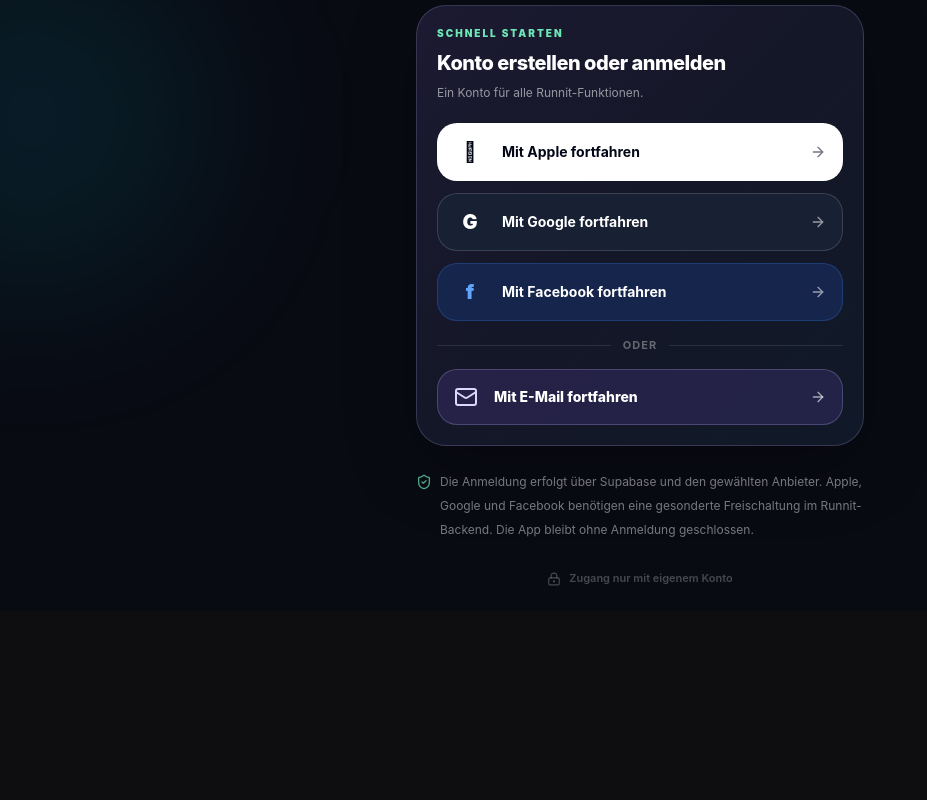
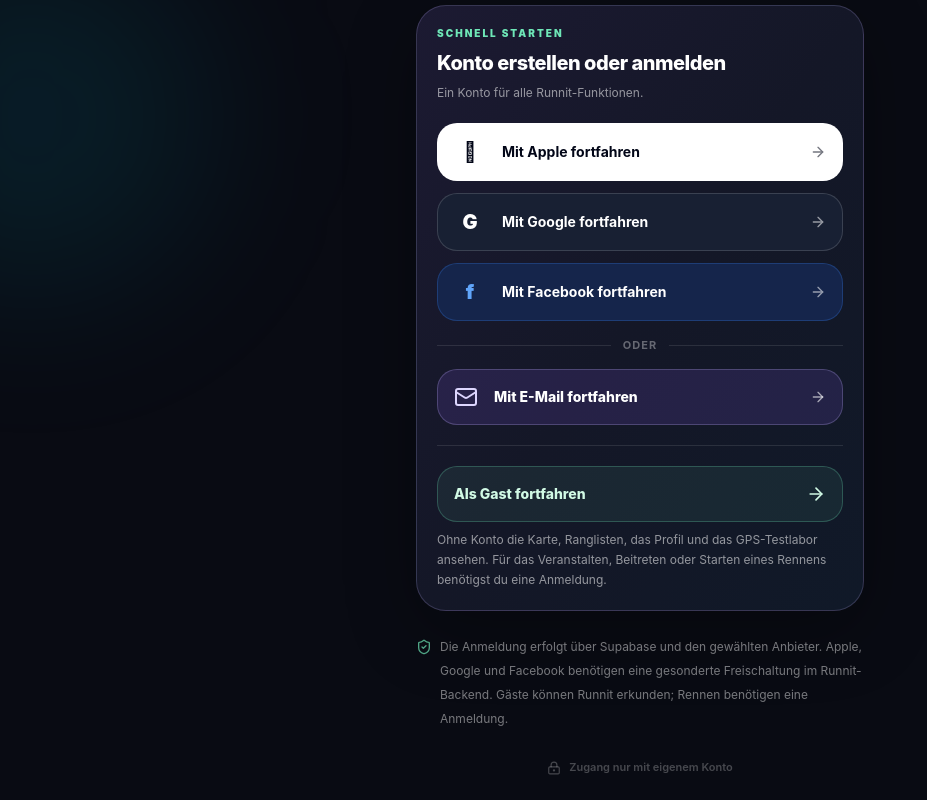
Before and after one commit to Tokioace/Runnit, a React (Vite) app: page / in a window 1280 px wide. Shown: the part 475-1275 px from the top of the page, without its empty margins (0-927 px from the left). Before the commit the page ends 1086 px from the top, so only its background shows below. Built offline with nearby package versions, Linux system fonts and the light colour scheme; no server answers.

Commit message:
feat(onboarding): offer transparent guest access with race restrictions

```diff
--- a/src/components/auth/WelcomeAuthScreen.tsx
+++ b/src/components/auth/WelcomeAuthScreen.tsx
@@ -9,7 +9,7 @@ import AccountAuthPanel from '../profile/AccountAuthPanel';
 
 type Props = Pick<UseSupabaseUserReturn,
   'signInWithProvider' | 'sendMagicLink' | 'verifyEmailOtp' | 'signIn' | 'signUp' | 'loadError'
->;
+> & { onContinueAsGuest: () => void };
 
 type EmailMode = 'hidden' | 'magic-link' | 'password';
 
@@ -39,7 +39,7 @@ function authErrorMessage(error: unknown): string {
   return 'Anmeldung konnte nicht gestartet werden. Bitte versuche es erneut oder nutze E-Mail.';
 }
 
-export default function WelcomeAuthScreen({ signInWithProvider, sendMagicLink, verifyEmailOtp, signIn, signUp, loadError }: Props) {
+export default function WelcomeAuthScreen({ signInWithProvider, sendMagicLink, verifyEmailOtp, signIn, signUp, loadError, onContinueAsGuest }: Props) {
   const [emailMode, setEmailMode] = useState<EmailMode>('hidden');
   const [email, setEmail] = useState('');
   const [verificationEmail, setVerificationEmail] = useState<string | null>(null);
@@ -237,6 +237,14 @@ export default function WelcomeAuthScreen({ signInWithProvider, sendMagicLink, v
             </div>
           )}
 
+          <div className="mt-5 border-t border-white/10 pt-5">
+            <button type="button" onClick={onContinueAsGuest} disabled={Boolean(pending)}
+              className="flex min-h-14 w-full items-center justify-between gap-3 rounded-2xl border border-emerald-300/25 bg-emerald-300/[0.08] px-4 text-left text-sm font-extrabold text-emerald-100 transition hover:bg-emerald-300/[0.14] disabled:opacity-50">
+              <span>Als Gast fortfahren</span>
+              <ArrowRight className="h-5 w-5 shrink-0" aria-hidden="true" />
+            </button>
+            <p className="mt-2 text-xs leading-5 text-white/55">Ohne Konto die Karte, Ranglisten, das Profil und das GPS-Testlabor ansehen. Für das Veranstalten, Beitreten oder Starten eines Rennens benötigst du eine Anmeldung.</p>
+          </div>
           {loadError && <p role="status" className="mt-4 rounded-xl border border-amber-300/20 bg-amber-300/10 p-3 text-xs leading-5 text-amber-100">Der bisherige Kontostatus konnte nicht geladen werden. Versuche deine Anmeldung erneut.</p>}
           {error && <p role="alert" className="mt-4 rounded-xl border border-rose-300/25 bg-rose-400/10 p-3 text-xs leading-5 text-rose-100">{error}</p>}
           {notice && <p role="status" className="mt-4 rounded-xl border border-emerald-300/25 bg-emerald-300/10 p-3 text-xs leading-6 text-emerald-100">{notice}</p>}
@@ -244,7 +252,7 @@ export default function WelcomeAuthScreen({ signInWithProvider, sendMagicLink, v
 
         <p className="mt-6 flex items-start gap-2 text-xs leading-6 text-white/45">
           <ShieldCheck className="mt-1 h-4 w-4 shrink-0 text-emerald-300/70" aria-hidden="true" />
-          Die Anmeldung erfolgt über Supabase und den gewählten Anbieter. Apple, Google und Facebook benötigen eine gesonderte Freischaltung im Runnit-Backend. Die App bleibt ohne Anmeldung geschlossen.
+          Die Anmeldung erfolgt über Supabase und den gewählten Anbieter. Apple, Google und Facebook benötigen eine gesonderte Freischaltung im Runnit-Backend. Gäste können Runnit erkunden; Rennen benötigen eine Anmeldung.
         </p>
         <div className="mt-7 flex items-center justify-center gap-2 text-[11px] font-semibold text-white/25">
           <LockKeyhole className="h-3.5 w-3.5" aria-hidden="true" /> Zugang nur mit eigenem Konto
```
